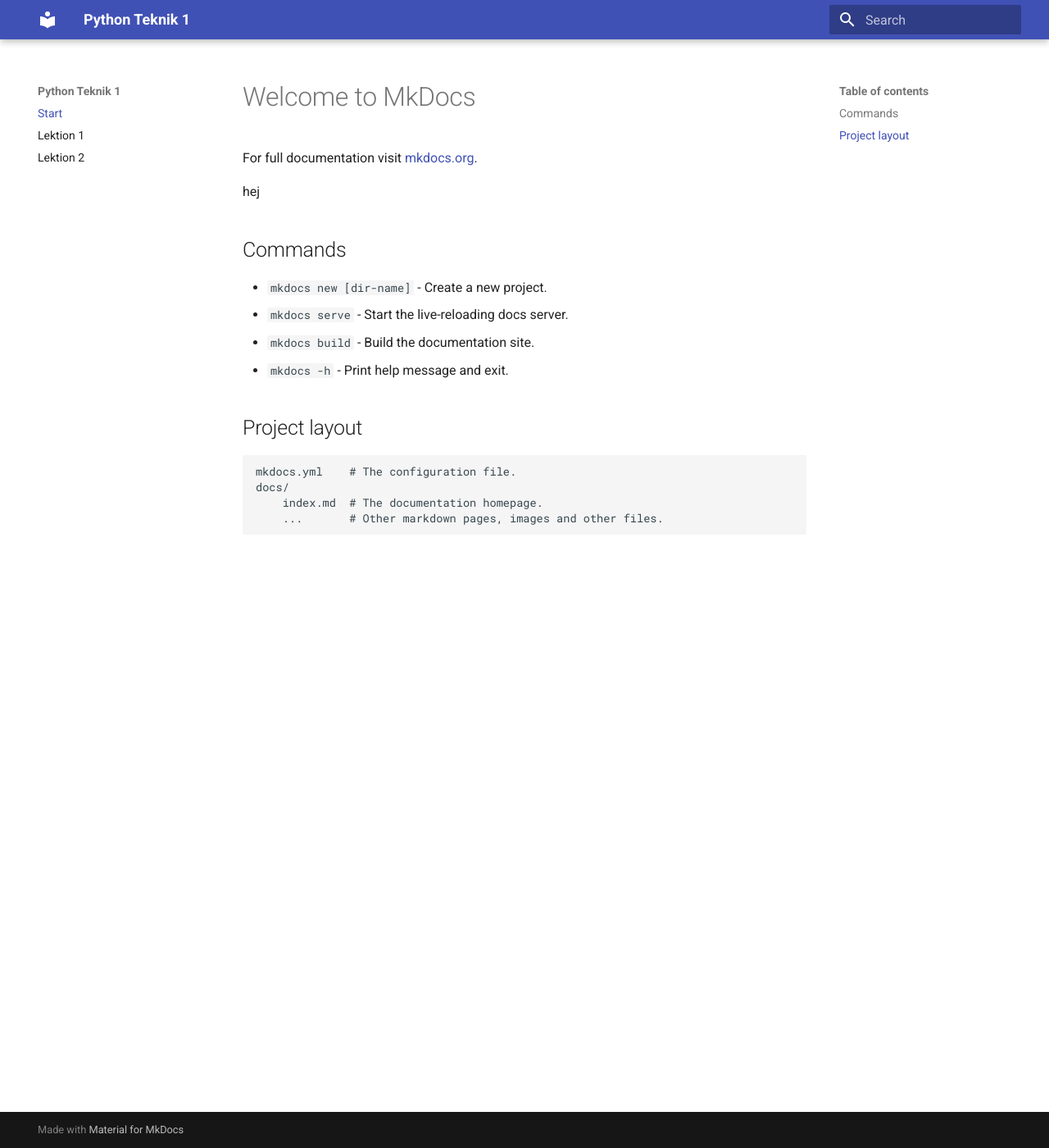
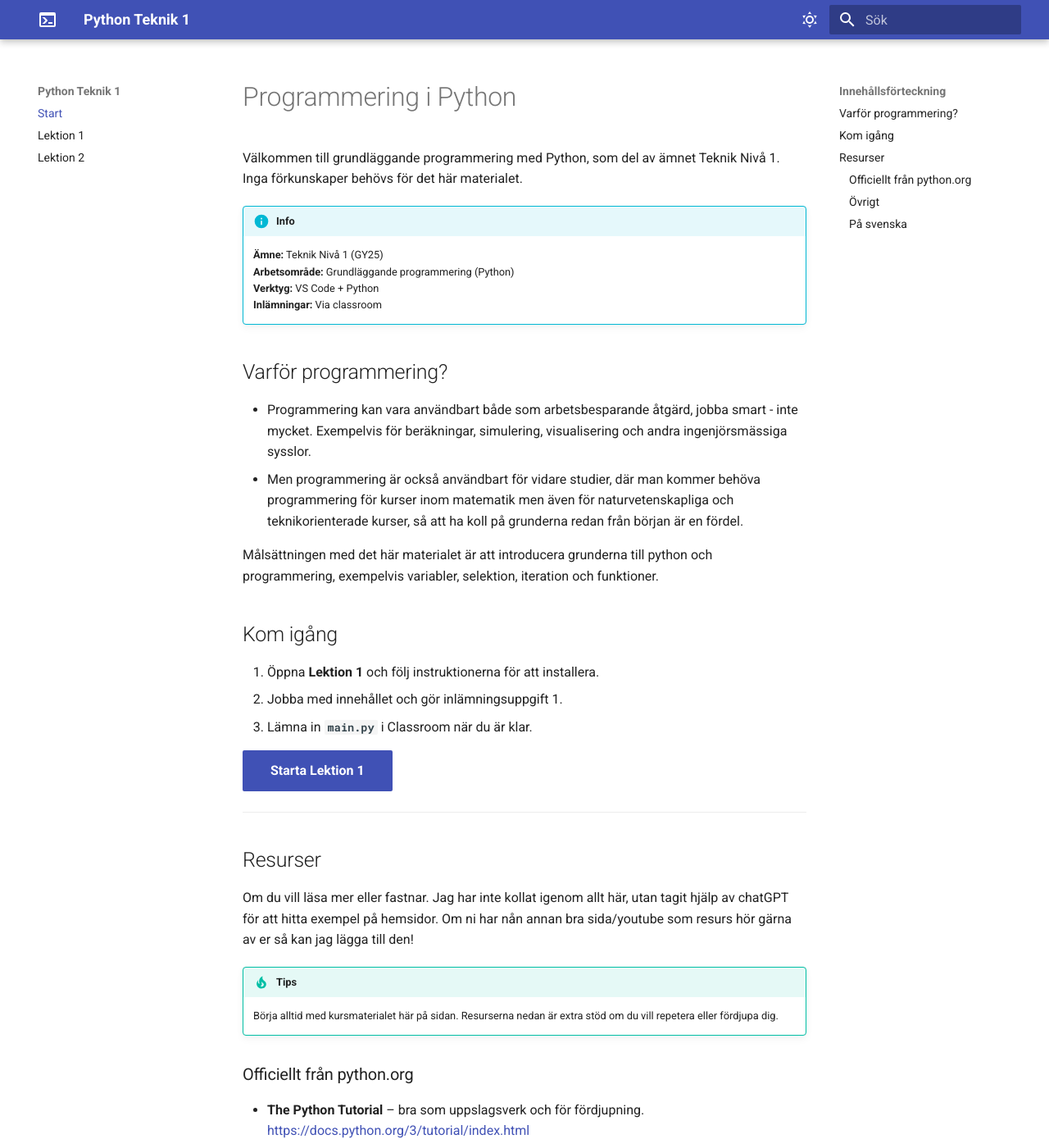
Before and after one commit to efk-tingsholm/python-teknik-1, an MkDocs documentation site: the page built from docs/index.md, in a window 1280 px wide and 1400 px high. Shown: the whole window at 82% size. Built offline with MkDocs 1.6.1 and Material for MkDocs 9.7.7, drawn with Linux system fonts in a browser that asks for light colours; some of the changed text lies outside the part shown.

Commit message:
startsida, färgtema

```diff
--- a/docs/index.md
+++ b/docs/index.md
@@ -1,19 +1,58 @@
-# Welcome to MkDocs
+# Programmering i Python
+Välkommen till grundläggande programmering med Python, som del av ämnet Teknik Nivå 1. Inga förkunskaper behövs för det här materialet.
 
-For full documentation visit [mkdocs.org](https://www.mkdocs.org).
+!!! info
+    **Ämne:** Teknik Nivå 1 (GY25)
+    **Arbetsområde:** Grundläggande programmering (Python)
+    **Verktyg:** VS Code + Python
+    **Inlämningar:** Via classroom
 
-hej
 
-## Commands
 
-* `mkdocs new [dir-name]` - Create a new project.
-* `mkdocs serve` - Start the live-reloading docs server.
-* `mkdocs build` - Build the documentation site.
-* `mkdocs -h` - Print help message and exit.
+## Varför programmering?
 
-## Project layout
+- Programmering kan vara användbart både som arbetsbesparande åtgärd, jobba smart - inte mycket. Exempelvis för beräkningar, simulering, visualisering och andra ingenjörsmässiga sysslor.
+- Men programmering är också användbart för vidare studier, där man kommer behöva programmering för kurser inom matematik men även för naturvetenskapliga och teknikorienterade kurser, så att ha koll på grunderna redan från början är en fördel.
 
-    mkdocs.yml    # The configuration file.
-    docs/
-        index.md  # The documentation homepage.
-        ...       # Other markdown pages, images and other files.
+Målsättningen med det här materialet är att introducera grunderna till python och programmering, exempelvis variabler, selektion, iteration och funktioner.
+
+
+
+## Kom igång
+1. Öppna **Lektion 1** och följ instruktionerna för att installera.
+2. Jobba med innehållet och gör inlämningsuppgift 1.
+3. Lämna in **`main.py`** i Classroom när du är klar.
+
+[Starta Lektion 1](content/lektion-1.md){ .md-button .md-button--primary }
+
+
+---
+
+
+
+## Resurser
+Om du vill läsa mer eller fastnar. Jag har inte kollat igenom allt här, utan tagit hjälp av chatGPT för att hitta exempel på hemsidor. Om ni har nån annan bra sida/youtube som resurs hör gärna av er så kan jag lägga till den!
+
+!!! tip "Tips"
+    Börja alltid med kursmaterialet här på sidan. Resurserna nedan är extra stöd om du vill repetera eller fördjupa dig.
+
+### Officiellt från python.org
+
+- **The Python Tutorial** – bra som uppslagsverk och för fördjupning.
+  https://docs.python.org/3/tutorial/index.html
+- **Python for Beginners** – sida med nybörjarresurser.
+  https://www.python.org/about/gettingstarted/
+
+
+### Övrigt
+- **W3Schools Python Tutorial** – Finns många tutorials såklart, det här är en.
+  https://www.w3schools.com/python/
+
+
+### På svenska
+
+- **Matteboken** – Programmering i Python
+  https://www.matteboken.se/lektioner/digitala-verktyg/programmering
+
+- **Uppsala universitet**  – Minilektion: Matplotlib
+  https://www.it.uu.se/edu/course/homepage/prog1/ht22period1svenska/miniLessons/matplotlib/matplotlib.html
--- a/mkdocs.yml
+++ b/mkdocs.yml
@@ -1,7 +1,44 @@
 site_name: Python Teknik 1
+copyright: © 2026 Emil Frisk
 
 theme:
   name: material
+  language: sv
+
+  # Features
+  features:
+    - navigation.top
+    - navigation.footer
+    # - header.autohide
+    # - search.suggest
+    - search.highlight
+
+  # Ikoner
+  icon:
+    logo: material/console
+    # favicon: måste va en bild som ligger i docs i projektet tror jag
+    menu: material/console
+    previous: fontawesome/solid/angle-left
+    next: fontawesome/solid/angle-right
+
+  # Färger
+  # red, pink, purple, deep purple, indigo, blue, light blue, cyan, teal, green, light green, lime, yellow, amber, orange, deep orange, brown, grey, blue grey, black, white
+  palette:
+    - scheme: default
+      primary: indigo
+      accent: amber
+      toggle:
+        icon: material/weather-sunny
+        name: Switch to dark mode
+    - scheme: slate
+      primary: indigo
+      accent: amber
+      toggle:
+        icon: material/weather-night
+        name: Switch to light mode
+
+
+
 
 nav:
   - Start: index.md
@@ -56,3 +93,9 @@
 extra_javascript:
   - javascripts/mathjax.js
   - https://cdn.jsdelivr.net/npm/mathjax@3/es5/tex-mml-chtml.js
+
+
+extra:
+  social:
+    - icon: fontawesome/solid/paper-plane
+      link: mailto:emil.frisk@ulricehamn.se
```
